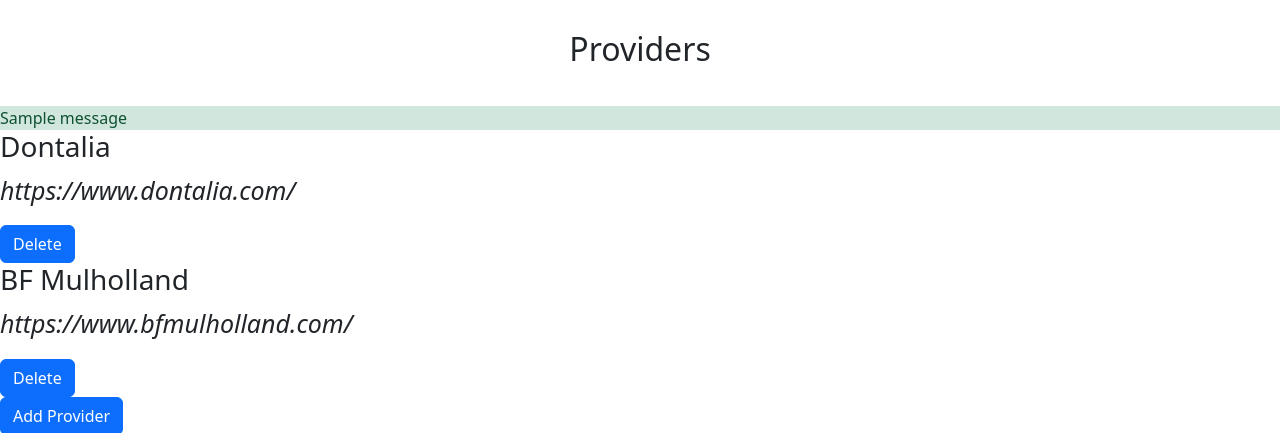
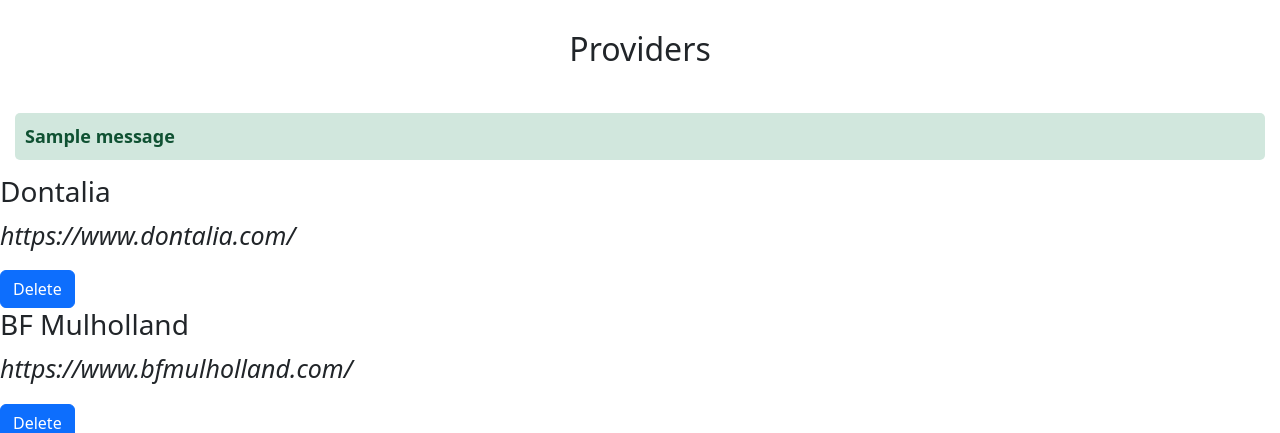
Before and after one commit to BacigalupoSofia/Inventorywithdb, a Flask app: page /providers in a window 1280 px wide. Shown: the part 160-593 px from the top of the page. Run offline with Flask 3, Linux system fonts and the light colour scheme; data comes from the database, SQL or seed files in the repository; both versions use the stored data as it was after the commit; tables that the repository leaves empty hold one stand-in row (values such as "Sample post"); one stand-in notice (Sample message) is shown.

Commit message:
Edit fontsize and weight for flash messages

```diff
--- a/static/style.css
+++ b/static/style.css
@@ -112,8 +112,10 @@ h2 {
 /* FLASH MESSAGES from flask in my htmls */
 .message {
   padding: 10px;
-  margin-bottom: 15px;
+  margin: 15px;
   border-radius: 5px;
+  font-size: large;
+  font-weight: 700;
 }
 
 .error {
--- a/templates/providers.html
+++ b/templates/providers.html
@@ -6,7 +6,7 @@ block content %}
 {% with messages = get_flashed_messages(with_categories=true) %}
     {% if messages %}
         {% for category, message in messages %}
-            <div class="{{ category }}">
+            <div class="{{ category }} message">
                 {{ message }}
             </div>
         {% endfor %}
```
Also changed, not shown: instance/products.db.
